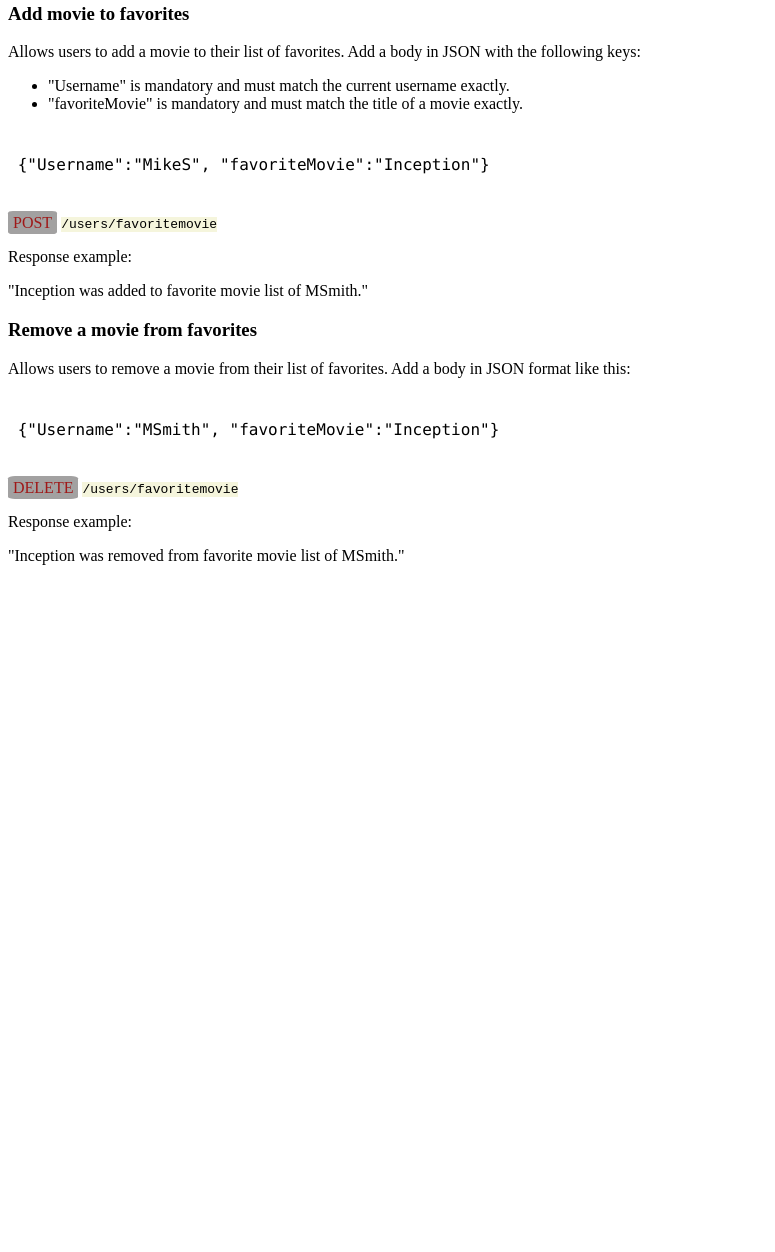
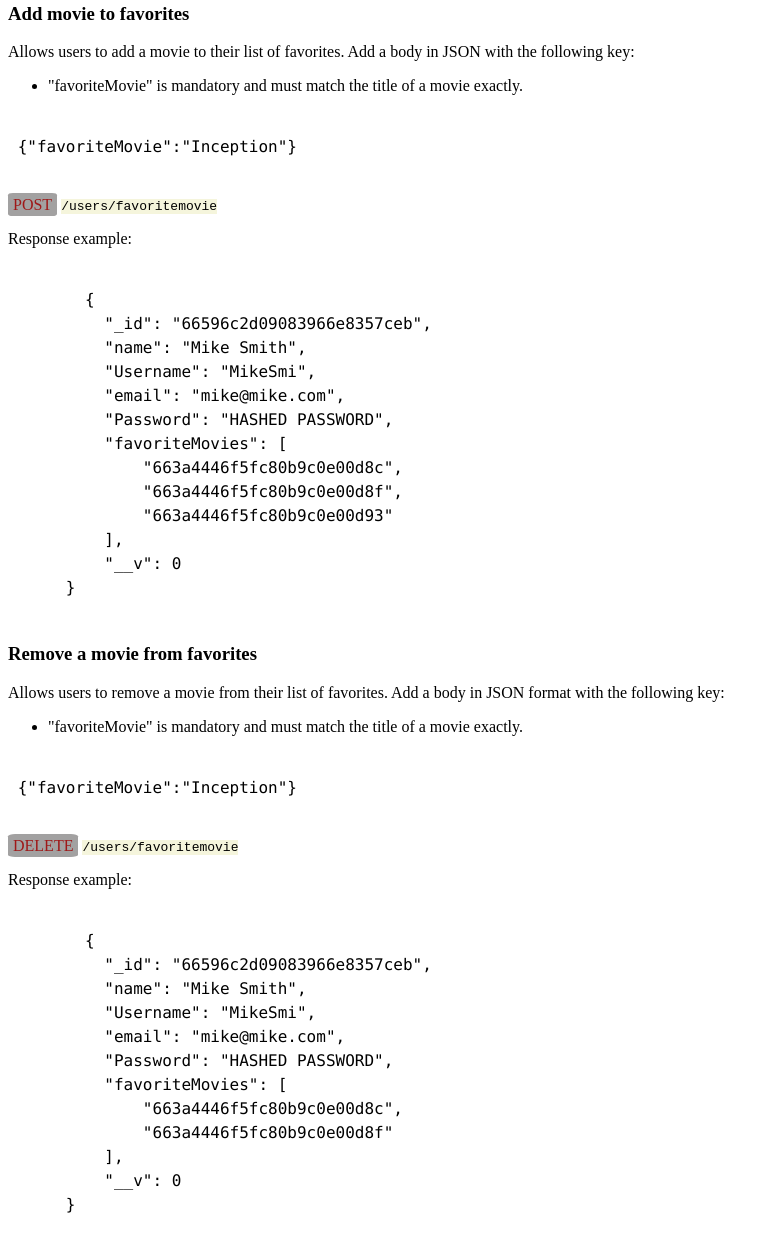
Before and after one commit to OtmarKirch/sci-fi-app, a website: page public/documentation.html in a window 1280 px wide. Shown: the part 5256-6508 px from the top of the page, without its empty margins (0-775 px from the left). Before the commit the page ends 5829 px from the top, so only its background shows below. Drawn offline with nearby package versions, Linux system fonts and the light colour scheme.

Commit message:
Debug authentication

```diff
--- a/index.js
+++ b/index.js
@@ -12,7 +12,7 @@ require("dotenv").config();
 const app = express();
 const cors = require("cors");
 app.use(cors());
-let auth = require("./auth")(app);
+
 const passport = require("passport");
 const { title } = require("process");
 require("./passport");
@@ -34,7 +34,7 @@ mongoose.connect(process.env.DB_CONNECTION_URI, {
 });
 
 app.use(bodyParser.json());
-
+let auth = require("./auth")(app);
 // create a write stream (in append mode)
 // a ‘log.txt’ file is created in root directory
 const accessLogStream = fs.createWriteStream(path.join(__dirname, "log.txt"), {
--- a/log.txt
+++ b/log.txt
@@ -617,3 +617,6 @@
 127.0.0.1 - - [31/May/2024:07:12:06 +0000] "POST /users/favoritemovie HTTP/1.1" 200 254 "-" "PostmanRuntime/7.39.0"
 127.0.0.1 - - [31/May/2024:07:18:21 +0000] "POST /users/favoritemovie HTTP/1.1" 200 254 "-" "PostmanRuntime/7.39.0"
 127.0.0.1 - - [31/May/2024:07:19:22 +0000] "POST /users/favoritemovie HTTP/1.1" 200 281 "-" "PostmanRuntime/7.39.0"
+127.0.0.1 - - [31/May/2024:07:48:44 +0000] "POST /users/favoritemovie HTTP/1.1" 200 281 "-" "PostmanRuntime/7.39.0"
+127.0.0.1 - - [31/May/2024:07:48:50 +0000] "DELETE /users/favoritemovie HTTP/1.1" 200 254 "-" "PostmanRuntime/7.39.0"
+127.0.0.1 - - [31/May/2024:08:03:12 +0000] "POST /users/favoritemovie HTTP/1.1" 200 281 "-" "PostmanRuntime/7.39.0"
--- a/public/documentation.html
+++ b/public/documentation.html
@@ -243,29 +243,58 @@
     </div>
     <div>
       <h3>Add movie to favorites</h3>
-      <p>Allows users to add a movie to their list of favorites. Add a body in JSON with the following keys:</p>
+      <p>Allows users to add a movie to their list of favorites. Add a body in JSON with the following key:</p>
       <ul>
-        <li>"Username" is mandatory and must match the current username exactly.</li>
         <li>"favoriteMovie" is mandatory and must match the title of a movie exactly.</li>
       </ul>
         <pre><code class="language-json">
- {"Username":"MikeS", "favoriteMovie":"Inception"}
+ {"favoriteMovie":"Inception"}
         </code></pre>
       <span class="method">POST</span>
       <code>/users/favoritemovie</code>
       <p>Response example:</p>
-      "Inception was added to favorite movie list of MSmith."
+      <pre><code class="language-json">
+        {
+          "_id": "66596c2d09083966e8357ceb",
+          "name": "Mike Smith",
+          "Username": "MikeSmi",
+          "email": "mike@mike.com",
+          "Password": "HASHED PASSWORD",
+          "favoriteMovies": [
+              "663a4446f5fc80b9c0e00d8c",
+              "663a4446f5fc80b9c0e00d8f",
+              "663a4446f5fc80b9c0e00d93"
+          ],
+          "__v": 0
+      }
+               </code></pre>
     </div>
     <div>
       <h3>Remove a movie from favorites</h3>
-      <p>Allows users to remove a movie from their list of favorites. Add a body in JSON format like this:</p>
+      <p>Allows users to remove a movie from their list of favorites. Add a body in JSON format with the following key:</p>
+      <ul>
+        <li>"favoriteMovie" is mandatory and must match the title of a movie exactly.</li>
+      </ul>
         <pre><code class="language-json">
- {"Username":"MSmith", "favoriteMovie":"Inception"}
+ {"favoriteMovie":"Inception"}
         </code></pre>
       <span class="method">DELETE</span>
       <code>/users/favoritemovie</code>
       <p>Response example:</p>
-      "Inception was removed from favorite movie list of MSmith."
+      <pre><code class="language-json">
+        {
+          "_id": "66596c2d09083966e8357ceb",
+          "name": "Mike Smith",
+          "Username": "MikeSmi",
+          "email": "mike@mike.com",
+          "Password": "HASHED PASSWORD",
+          "favoriteMovies": [
+              "663a4446f5fc80b9c0e00d8c",
+              "663a4446f5fc80b9c0e00d8f"
+          ],
+          "__v": 0
+      }
+               </code></pre>
     </div>
   </body>
 </html>
```
